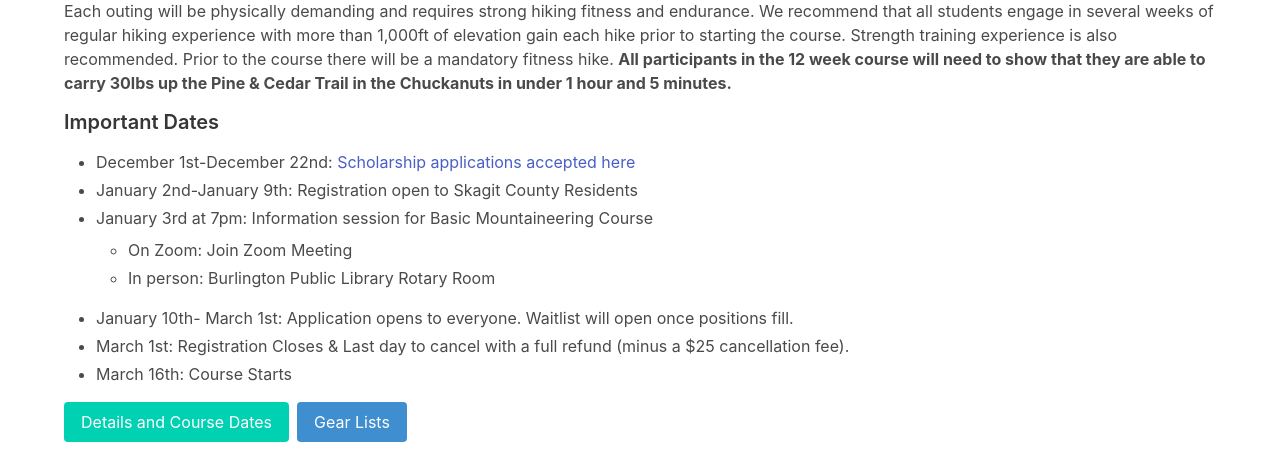
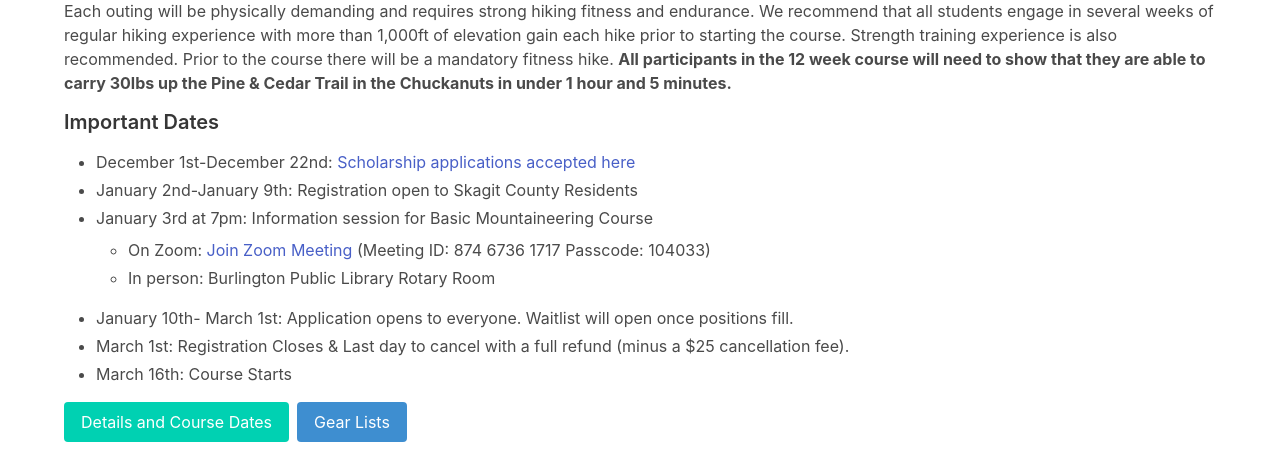
Before and after one commit to raymond-devries/skagit-bmc-registration, a Django app: page / in a window 1280 px wide. Shown: the part 531-990 px from the top of the page. Run offline with Django 3.2, Linux system fonts and the light colour scheme; parts of the project's set-up code (start-up, migrations or seed data) failed here and were passed over; some libraries are stand-ins or nearby versions.

Commit message:
Add zoom link.

```diff
--- a/templates/bmc_registration/home.html
+++ b/templates/bmc_registration/home.html
@@ -41,7 +41,8 @@
                 January 3rd at 7pm: Information session for Basic Mountaineering Course
             </li>
             <ul>
-                <li>On Zoom: Join Zoom Meeting</li>
+                <li>On Zoom: <a href="https://us02web.zoom.us/j/87467361717?pwd=RnVKTlVXdHF6OU5XZTQrcEI1TnN4UT09">Join
+                    Zoom Meeting</a> (Meeting ID: 874 6736 1717 Passcode: 104033)</li>
                 <li>In person: Burlington Public Library Rotary Room</li>
             </ul>
             <li>January 10th- March 1st: Application opens to everyone. Waitlist will open once positions fill.</li>
```
